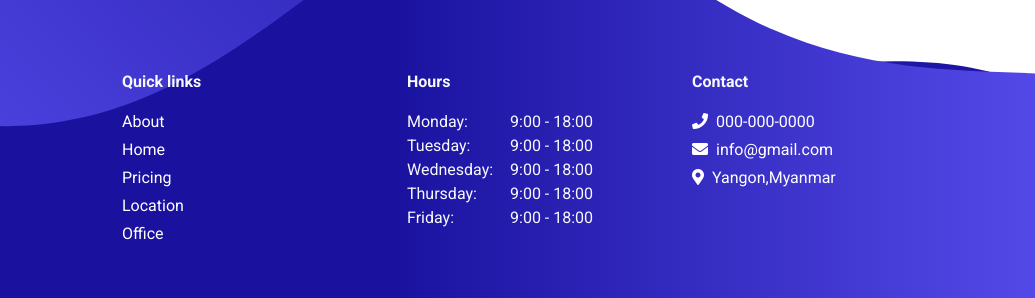
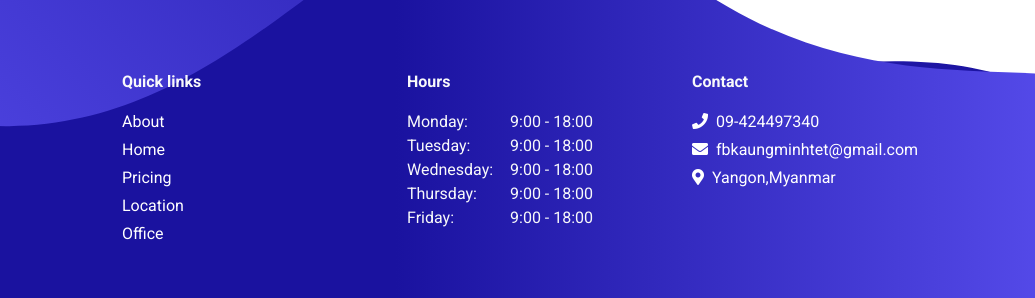
Before and after one commit to KAUNG-MIN-HTET/profile, a website: page index.html in a window 1280 px wide. Shown: the part 4047-4345 px from the top of the page, 245-1280 px from the left. Drawn offline with Linux system fonts and the light colour scheme.

Commit message:
commit on 'master'

```diff
--- a/index.html
+++ b/index.html
@@ -452,8 +452,8 @@
                 </div>
                 <div class="col-12 col-md-3 col-lg-3 mb-3">
                     <p class="fw-bold text-light">Contact</p>
-                    <a href="#" class="text-white text-decoration-none d-block mb-1"><i class="fas fa-phone me-2"></i>000-000-0000</a>
-                    <a href="#" class="text-white text-decoration-none d-block mb-1"><i class="fas fa-envelope me-2"></i>info@gmail.com</a>
+                    <a href="#" class="text-white text-decoration-none d-block mb-1"><i class="fas fa-phone me-2"></i>09-424497340</a>
+                    <a href="#" class="text-white text-decoration-none d-block mb-1"><i class="fas fa-envelope me-2"></i>fbkaungminhtet@gmail.com</a>
                     <a href="#" class="text-white text-decoration-none d-block mb-1"><i class="fas fa-map-marker-alt me-2"></i>Yangon,Myanmar</a>
                 </div>
             </div>
```
